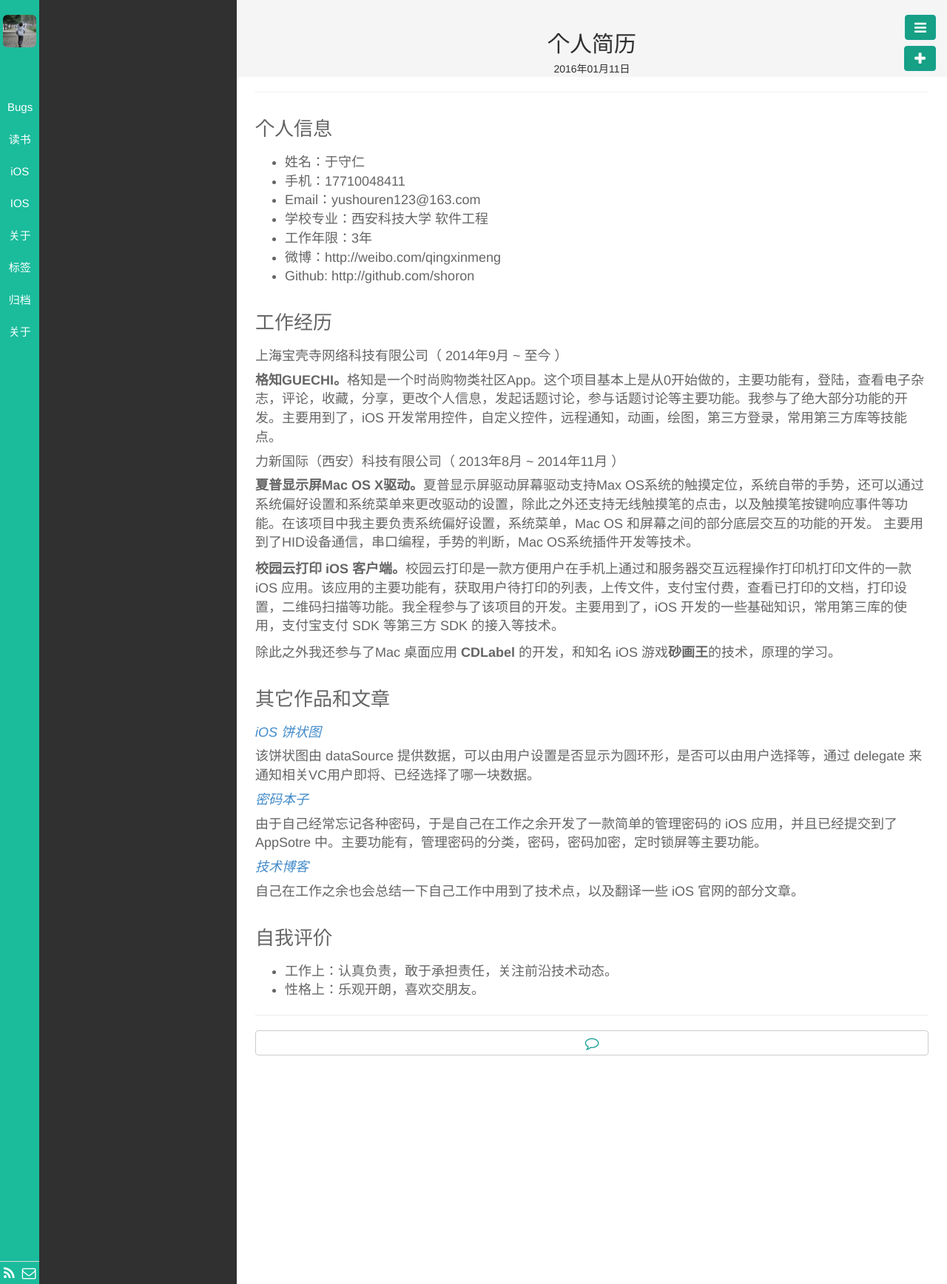
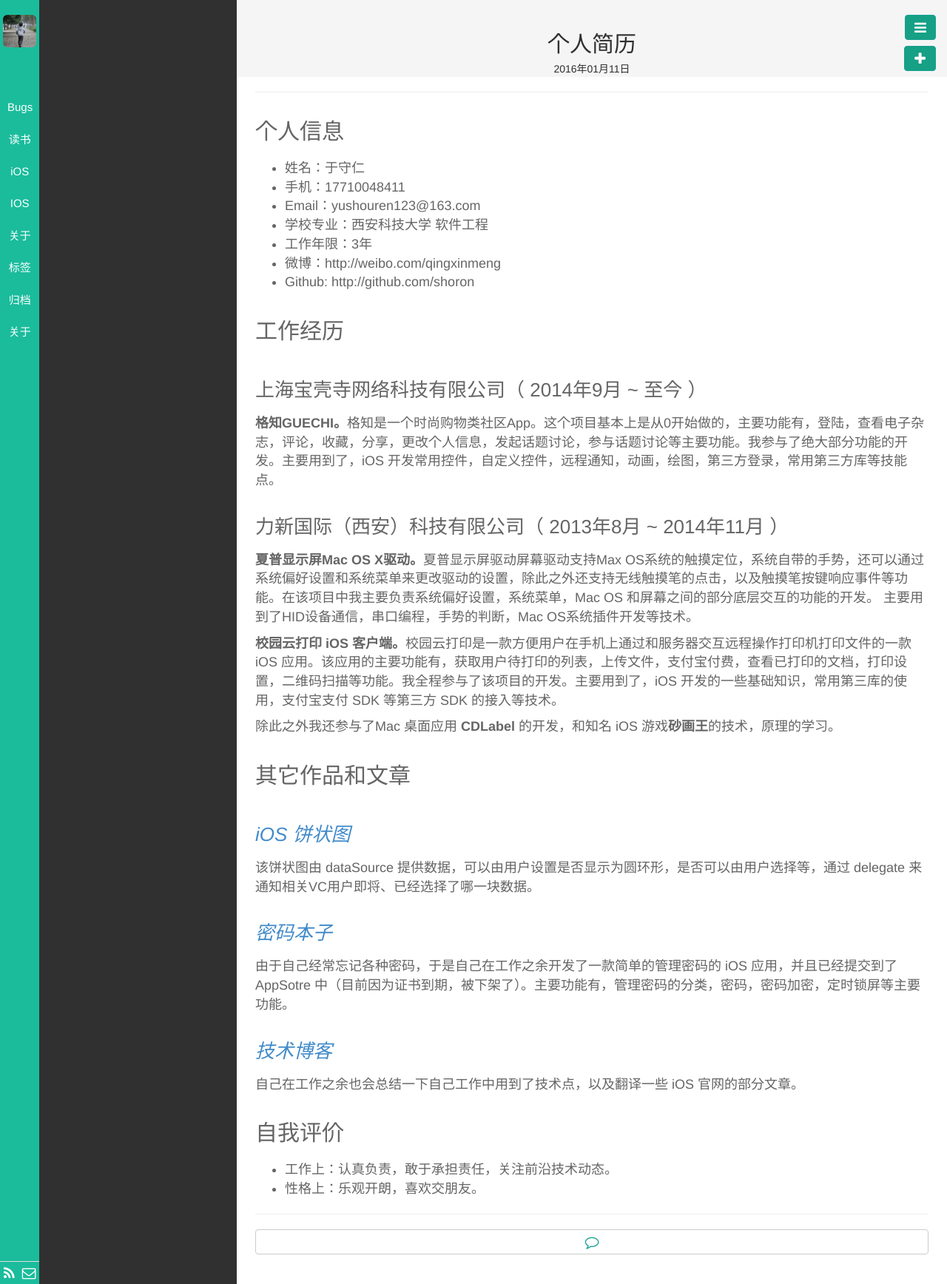
Before and after one commit to shoron/shoron.github.io, a Jekyll site: the page built from _posts/简历/2016-01-11-Resume.md, in a window 1280 px wide. Shown: the whole page at 74% size. Built offline with Jekyll 4.4.1, drawn with Linux system fonts in a browser that asks for light colours; nearby versions of some CDN libraries; library files that are not in the unit come from our copies; Markdown is read by kramdown in place of the engine named in the settings.

Commit message:
modify resume

```diff
--- a/_posts/简历/2016-01-11-Resume.md
+++ b/_posts/简历/2016-01-11-Resume.md
@@ -7,7 +7,7 @@ keywords:
 description:
 ---
 
-### 个人信息
+## 个人信息
 
 - 姓名：于守仁
 - 手机：17710048411
@@ -17,13 +17,13 @@ description:
 - 微博：http://weibo.com/qingxinmeng
 - Github: http://github.com/shoron
 
-### 工作经历
+## 工作经历
 
-#### 上海宝壳寺网络科技有限公司（ 2014年9月 ~ 至今 ）
+### 上海宝壳寺网络科技有限公司（ 2014年9月 ~ 至今 ）
 
 **格知GUECHI。**格知是一个时尚购物类社区App。这个项目基本上是从0开始做的，主要功能有，登陆，查看电子杂志，评论，收藏，分享，更改个人信息，发起话题讨论，参与话题讨论等主要功能。我参与了绝大部分功能的开发。主要用到了，iOS 开发常用控件，自定义控件，远程通知，动画，绘图，第三方登录，常用第三方库等技能点。
 
-#### 力新国际（西安）科技有限公司（ 2013年8月 ~ 2014年11月 ）
+### 力新国际（西安）科技有限公司（ 2013年8月 ~ 2014年11月 ）
 
 **夏普显示屏Mac OS X驱动。**夏普显示屏驱动屏幕驱动支持Max OS系统的触摸定位，系统自带的手势，还可以通过系统偏好设置和系统菜单来更改驱动的设置，除此之外还支持无线触摸笔的点击，以及触摸笔按键响应事件等功能。在该项目中我主要负责系统偏好设置，系统菜单，Mac OS 和屏幕之间的部分底层交互的功能的开发。 主要用到了HID设备通信，串口编程，手势的判断，Mac OS系统插件开发等技术。
 
@@ -31,19 +31,19 @@ description:
 
 除此之外我还参与了Mac 桌面应用 **CDLabel** 的开发，和知名 iOS 游戏**砂画王**的技术，原理的学习。
 
-### 其它作品和文章 ###
+## 其它作品和文章 ###
 
-#### [*iOS 饼状图*](https://github.com/shoron/PieChartView)
+### [*iOS 饼状图*](https://github.com/shoron/PieChartView)
 该饼状图由 dataSource 提供数据，可以由用户设置是否显示为圆环形，是否可以由用户选择等，通过 delegate 来通知相关VC用户即将、已经选择了哪一块数据。
 
-#### [*密码本子*](http://www.foobar.top/PasswordManager)
-由于自己经常忘记各种密码，于是自己在工作之余开发了一款简单的管理密码的 iOS 应用，并且已经提交到了 AppSotre 中。主要功能有，管理密码的分类，密码，密码加密，定时锁屏等主要功能。
+### [*密码本子*](http://www.foobar.top/PasswordManager)
+由于自己经常忘记各种密码，于是自己在工作之余开发了一款简单的管理密码的 iOS 应用，并且已经提交到了 AppSotre 中（目前因为证书到期，被下架了）。主要功能有，管理密码的分类，密码，密码加密，定时锁屏等主要功能。
 
-#### [*技术博客*](jhttp://github.com)
+### [*技术博客*](jhttp://github.com)
 
 自己在工作之余也会总结一下自己工作中用到了技术点，以及翻译一些 iOS 官网的部分文章。
 
-### 自我评价
+## 自我评价
 
 - 工作上：认真负责，敢于承担责任，关注前沿技术动态。
 - 性格上：乐观开朗，喜欢交朋友。
```
